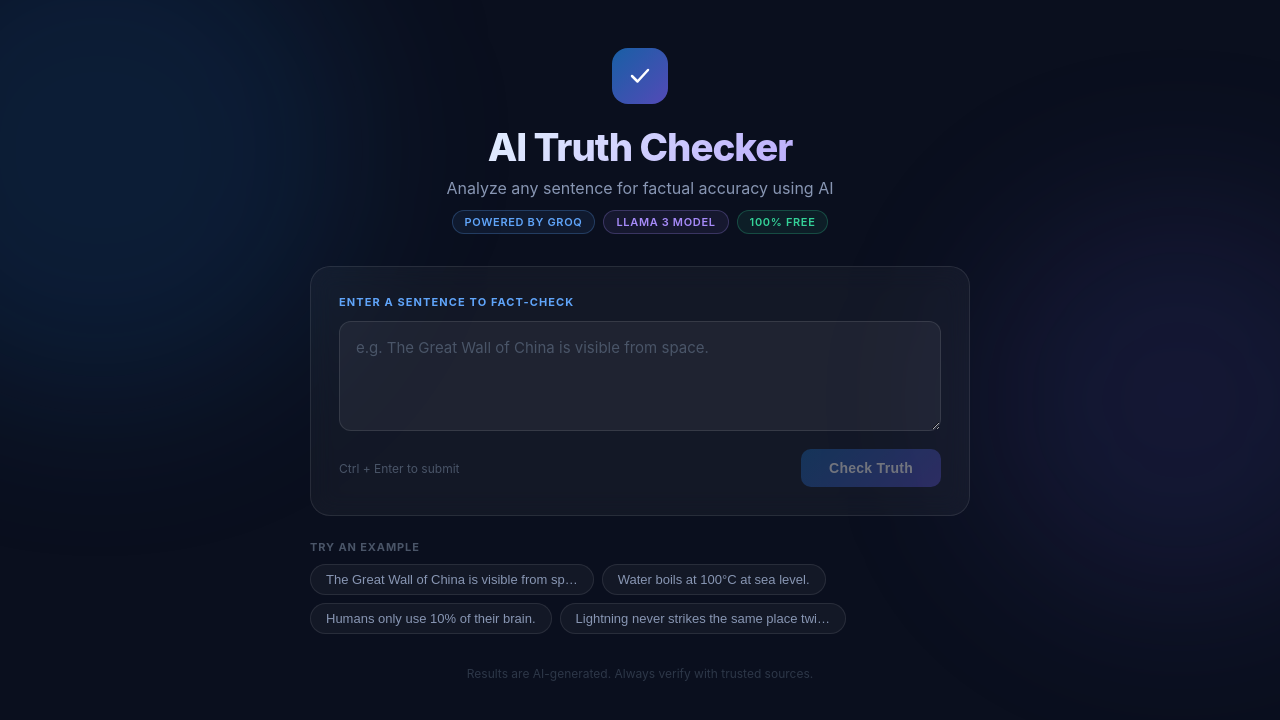
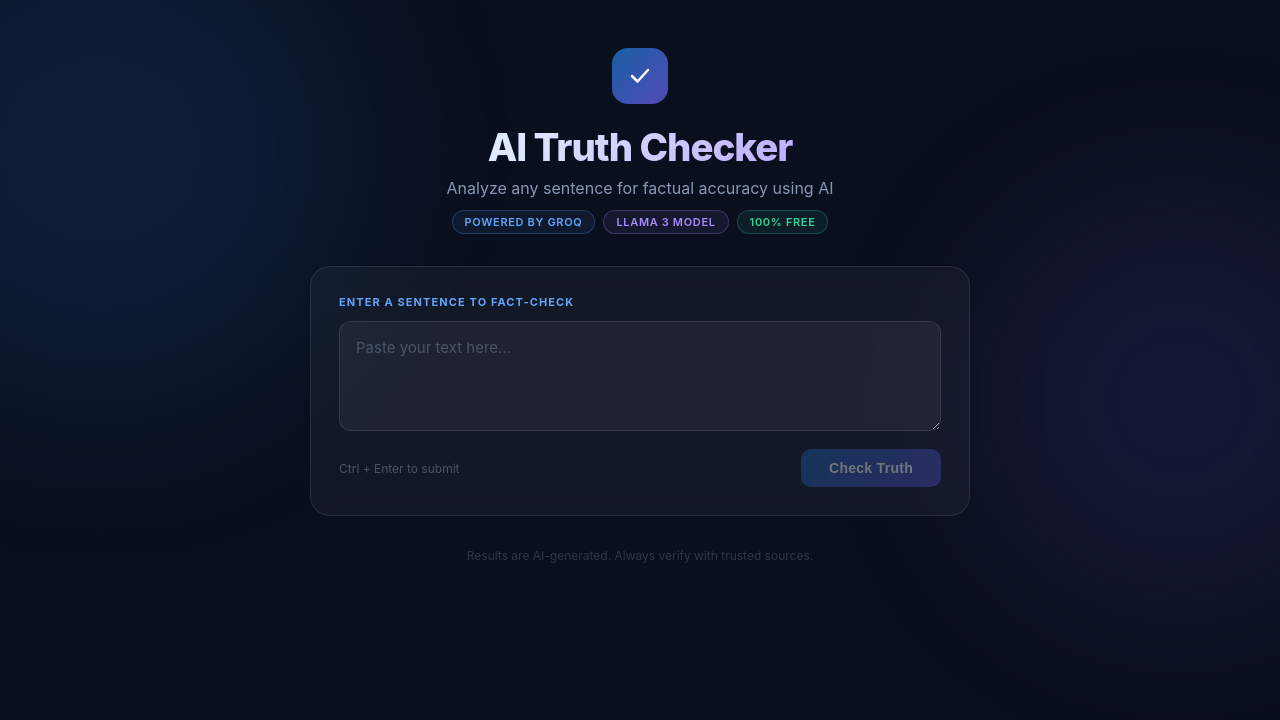
Before and after one commit to lavanyapothireddy/AI-Sentence-With-Truth-Checker, a React (Vite) app in the folder frontend/: page / in a window 1280 px wide. Shown: the top 720 px of the page. Built offline with nearby package versions, Linux system fonts and the light colour scheme; no server answers.

Commit message:
Update App.jsx

```diff
--- a/frontend/src/App.jsx
+++ b/frontend/src/App.jsx
@@ -8,13 +8,6 @@ const verdictConfig = {
   FALSE:     { label: 'False',     icon: '✗', cls: 'verdict-false' },
   UNCERTAIN: { label: 'Uncertain', icon: '?', cls: 'verdict-uncertain' },
 }
-
-const examples = [
-  'The Great Wall of China is visible from space.',
-  'Water boils at 100°C at sea level.',
-  'Humans only use 10% of their brain.',
-  'Lightning never strikes the same place twice.',
-]
 
 function VerdictBadge({ verdict }) {
   const cfg = verdictConfig[verdict] || verdictConfig.UNCERTAIN
@@ -87,11 +80,6 @@ export default function App() {
     }
   }
 
-  const handleExample = (ex) => {
-    setSentence(ex)
-    handleCheck(ex)
-  }
-
   return (
     <div className="page">
       <div className="bg-glow glow-1" />
@@ -120,7 +108,7 @@ export default function App() {
             className="input-area"
             value={sentence}
             onChange={e => setSentence(e.target.value)}
-            placeholder="e.g. The Great Wall of China is visible from space."
+            placeholder="Paste your text here..."
             rows={3}
             onKeyDown={e => e.key === 'Enter' && e.ctrlKey && handleCheck()}
           />
@@ -135,17 +123,6 @@ export default function App() {
                 ? <><span className="spinner" /> Analyzing...</>
                 : <>Check Truth</>}
             </button>
-          </div>
-        </div>
-
-        <div>
-          <p className="section-label">Try an example</p>
-          <div className="examples-list">
-            {examples.map((ex, i) => (
-              <button key={i} className="example-chip" onClick={() => handleExample(ex)}>
-                {ex.length > 42 ? ex.slice(0, 42) + '…' : ex}
-              </button>
-            ))}
           </div>
         </div>
 
```
